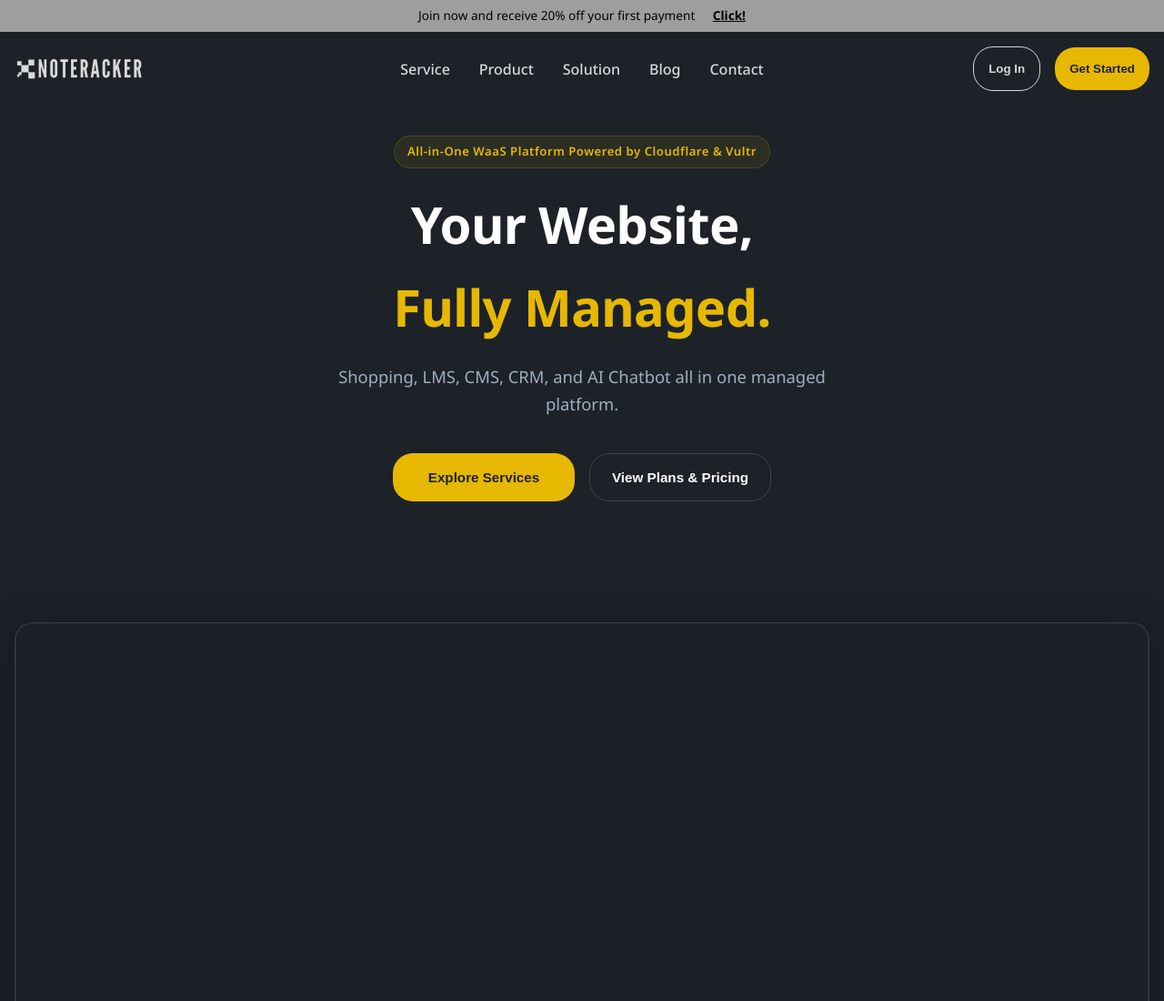
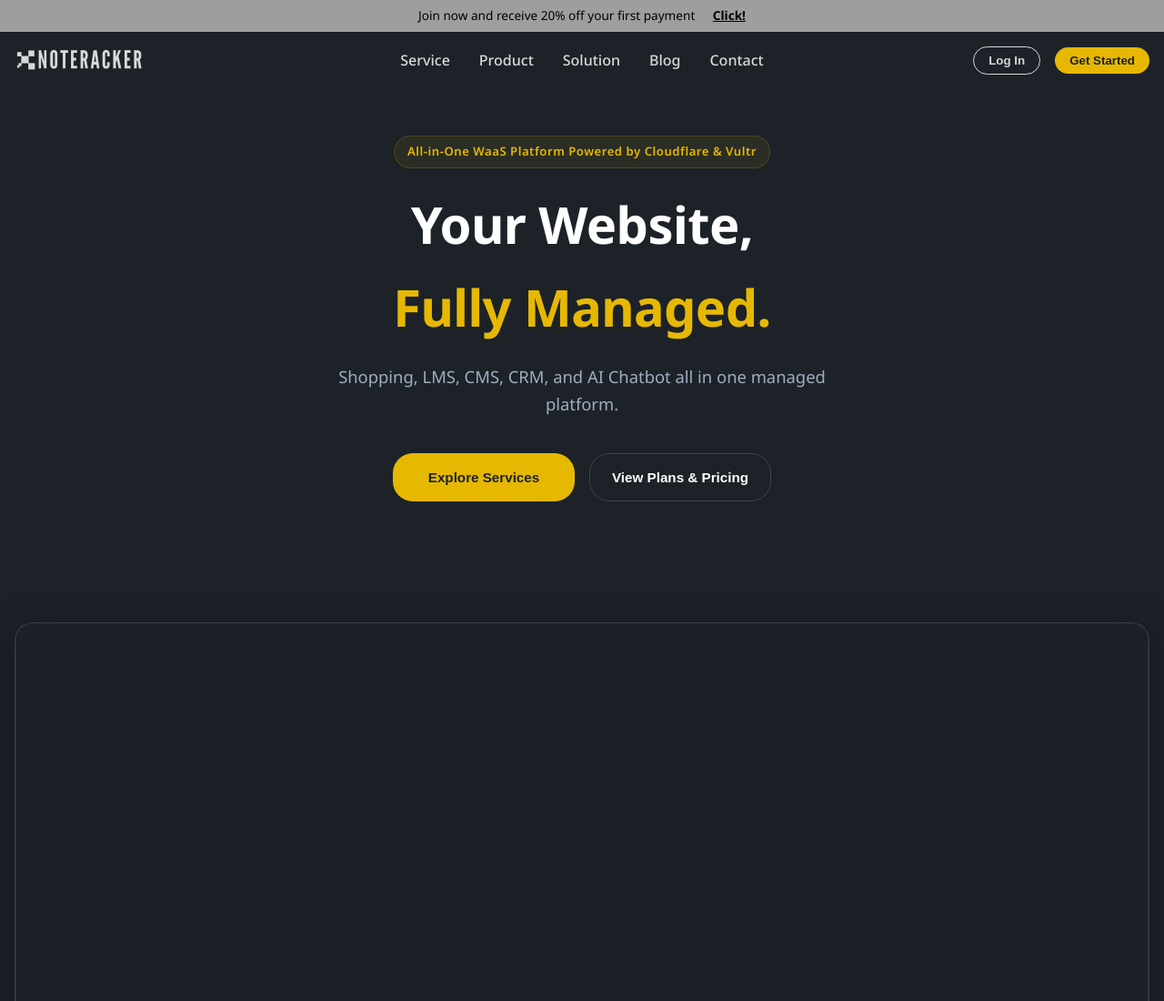
Before and after one commit to wonseok413-blip/n0003, a website: page public/index.html in a window 1280 px wide. Shown: the top 1100 px of the page at 91% size. Drawn offline with nearby package versions, Linux system fonts and the light colour scheme; no server answers.

Commit message:
update: slim down header height and CTA button padding

```diff
--- a/public/css/style.css
+++ b/public/css/style.css
@@ -535,7 +535,7 @@ a { text-decoration: none; color: inherit; transition: color var(--transition-fa
 .nav-container {
   max-width: 1500px;
   margin: 0 auto;
-  padding: 1rem 1rem;
+  padding: 0.7rem 1rem;
   display: flex;
   justify-content: space-between;
   align-items: center;
@@ -581,7 +581,7 @@ a { text-decoration: none; color: inherit; transition: color var(--transition-fa
   color: #D9D9D9;
   font-weight: 500;
   position: relative;
-  padding: 1rem 0;
+  padding: 0.5rem 0;
 }
 .nav-link:hover { color: var(--accent-primary); }
 .nav-link::after {
@@ -598,7 +598,7 @@ a { text-decoration: none; color: inherit; transition: color var(--transition-fa
 .cta-login {
   background: transparent;
   color: #d7d7d7;
-  padding: 1rem;
+  padding: 0.45rem 1rem;
   border-radius: 22px;
   font-weight: 600;
   transition: all 0.3s ease;
@@ -613,7 +613,7 @@ a { text-decoration: none; color: inherit; transition: color var(--transition-fa
 .cta-button {
   background: var(--accent-primary);
   color: var(--bg-primary);
-  padding: 1rem;
+  padding: 0.45rem 1rem;
   border-radius: 22px;
   font-weight: 600;
   transition: all 0.3s ease;
```
